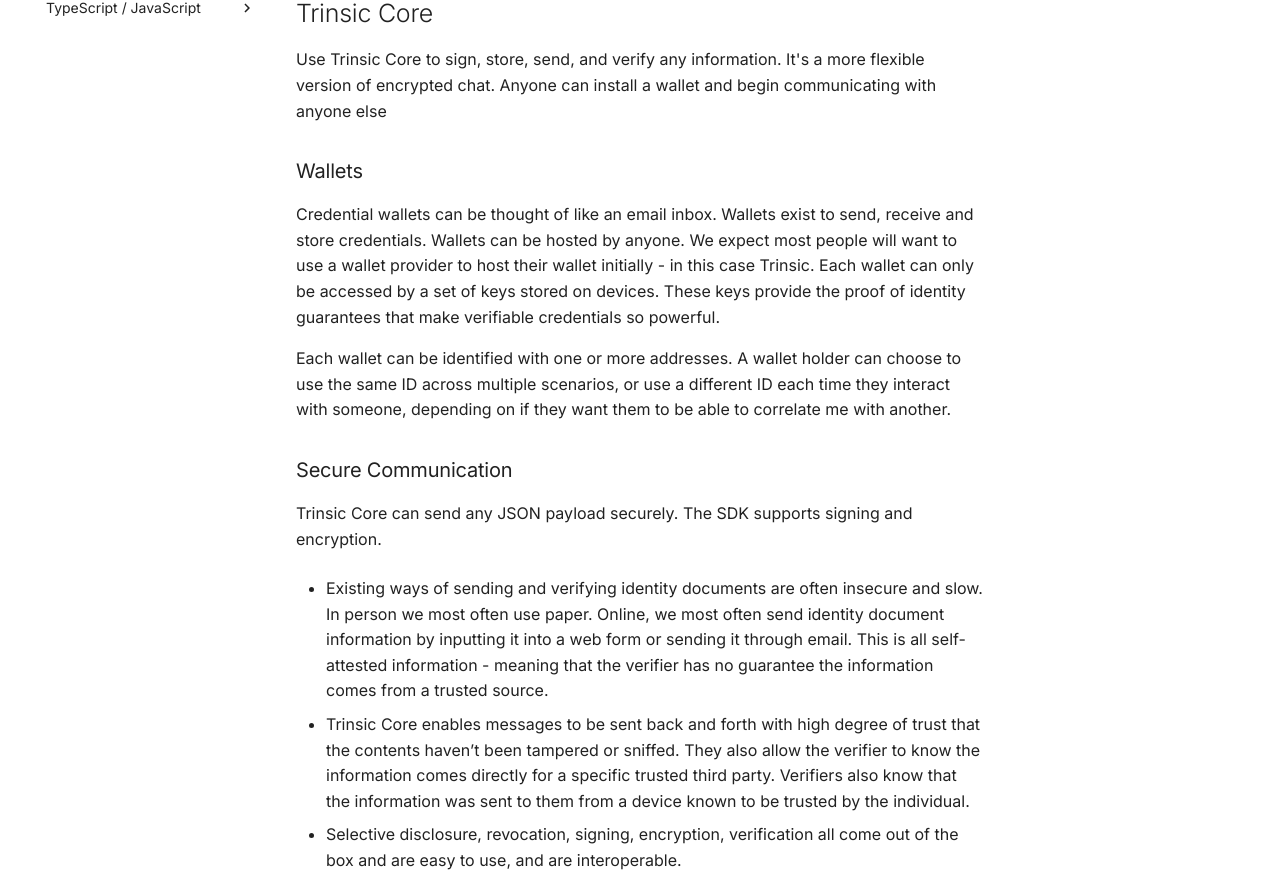
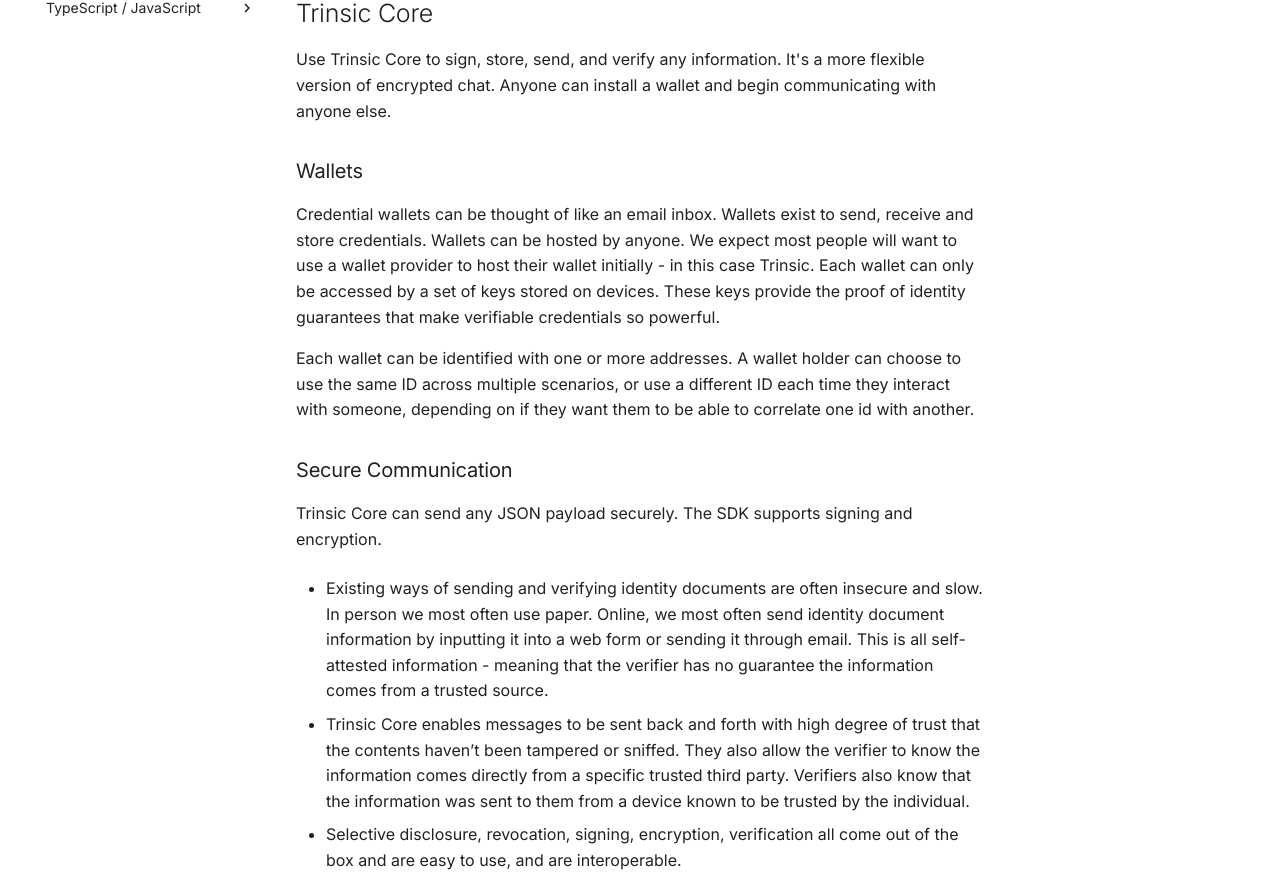
Before and after one commit to trinsic-id/v2-sdk, an MkDocs documentation site: the page built from docs/trinsic.md, in a window 1280 px wide and 1400 px high. Shown: the part 364-1238 px from the top of the window. Built offline with MkDocs 1.6.1 and Material for MkDocs 9.7.7, drawn with Linux system fonts in a browser that asks for light colours; nearby versions of some CDN libraries; comment, search, counter and statistics services are not loaded.

Commit message:
Some recommendations. (#55)
See Loom for more details.

```diff
--- a/docs/trinsic.md
+++ b/docs/trinsic.md
@@ -3,12 +3,12 @@
 Trinsic provides a developer SDK so you can use verifiable credentials to build an ecosystem of credential exchange. The Trinsic SDK initially has two main modules. We’ve split it up for separation of concerns.
 
 ## Trinsic Core
-Use Trinsic Core to sign, store, send, and verify any information. It's a more flexible version of encrypted chat. Anyone can install a wallet and begin communicating with anyone else
+Use Trinsic Core to sign, store, send, and verify any information. It's a more flexible version of encrypted chat. Anyone can install a wallet and begin communicating with anyone else.
 
 ### Wallets
 Credential wallets can be thought of like an email inbox. Wallets exist to send, receive and store credentials. Wallets can be hosted by anyone. We expect most people will want to use a wallet provider to host their wallet initially - in this case Trinsic. Each wallet can only be accessed by a set of keys stored on devices. These keys provide the proof of identity guarantees that make verifiable credentials so powerful.
 
-Each wallet can be identified with one or more addresses. A wallet holder can choose to use the same ID across multiple scenarios, or use a different ID each time they interact with someone, depending on if they want them to be able to correlate me with another.
+Each wallet can be identified with one or more addresses. A wallet holder can choose to use the same ID across multiple scenarios, or use a different ID each time they interact with someone, depending on if they want them to be able to correlate one id with another.
 
 ### Secure Communication
 
@@ -16,7 +16,7 @@
 
 - Existing ways of sending and verifying identity documents are often insecure and slow. In person we most often use paper. Online, we most often send identity document information by inputting it into a web form or sending it through email. This is all self-attested information - meaning that the verifier has no guarantee the information comes from a trusted source.
 
-- Trinsic Core enables messages to be sent back and forth with high degree of trust that the contents haven’t been tampered or sniffed. They also allow the verifier to know the information comes directly for a specific trusted third party. Verifiers also know that the information was sent to them from a device known to be trusted by the individual.
+- Trinsic Core enables messages to be sent back and forth with high degree of trust that the contents haven’t been tampered or sniffed. They also allow the verifier to know the information comes directly from a specific trusted third party. Verifiers also know that the information was sent to them from a device known to be trusted by the individual.
 
 - Selective disclosure, revocation, signing, encryption, verification all come out of the box and are easy to use, and are interoperable.
 ### Trinsic Ecosystem
```
